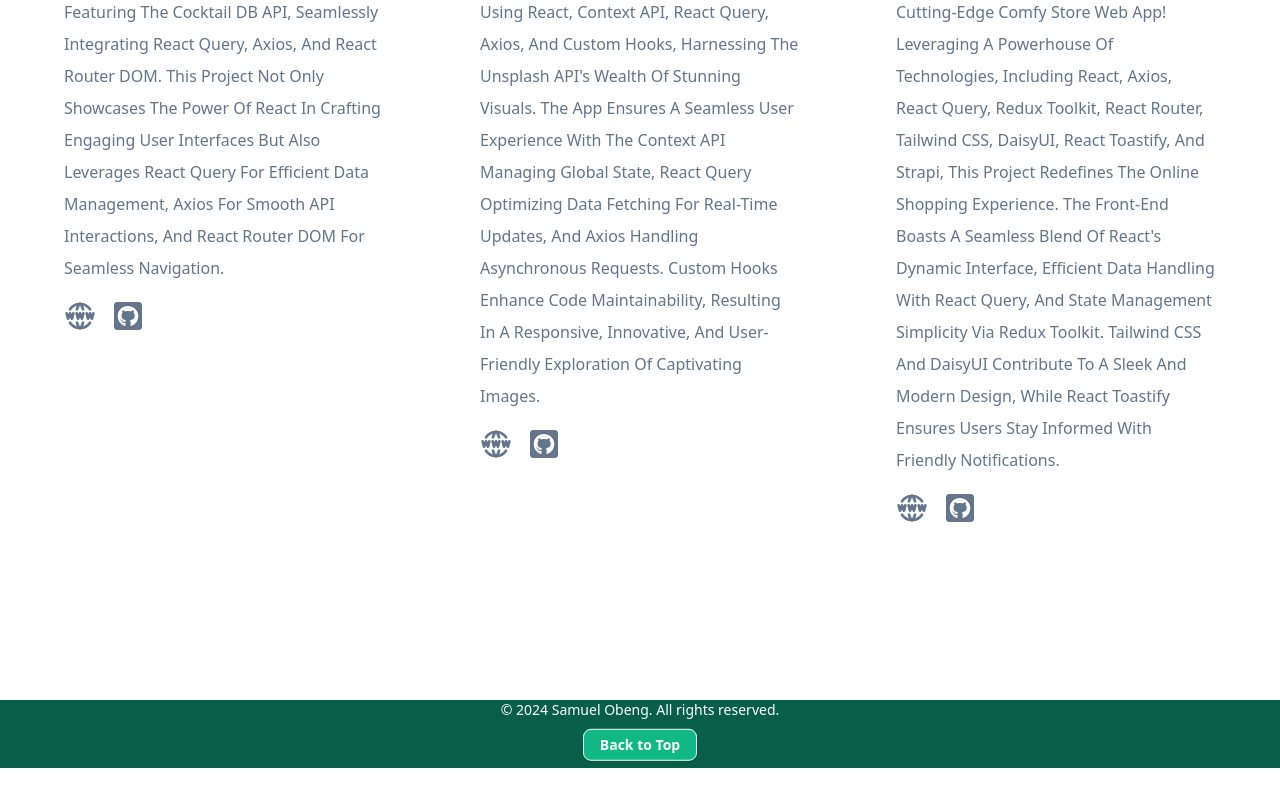
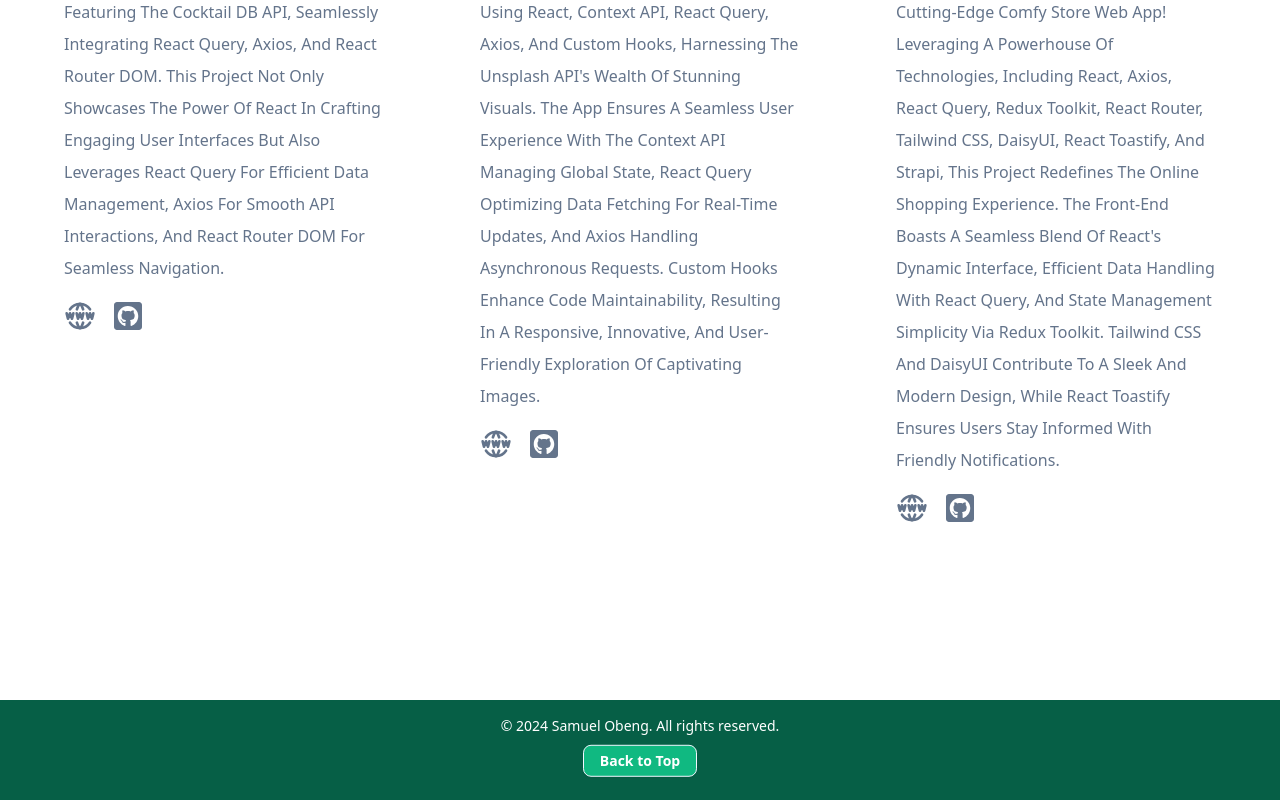
Before and after one commit to samobeng14Dev/dev-portfolio, a React (Vite) app: page / in a window 1280 px wide. Shown: the part 2763-3563 px from the top of the page. Before the commit the page ends 3531 px from the top, so only its background shows below. Built offline with nearby package versions, Linux system fonts and the light colour scheme.

Commit message:
fixed scrollToTop margin bottom

```diff
--- a/src/components/Footer.jsx
+++ b/src/components/Footer.jsx
@@ -1,3 +1,5 @@
+import NavLinks from "./NavLinks";
+
 const Footer = () => {
 	const currentYear = new Date().getFullYear();
 
@@ -6,7 +8,7 @@ const Footer = () => {
 	};
 
 	return (
-		<footer className='bg-emerald-800 text-white py-4x'>
+		<footer className='bg-emerald-800 text-white py-4'>
 			<div className='container mx-auto text-center'>
 				<p className='text-sm'>
 					&copy; {currentYear} Samuel Obeng. All rights reserved.
--- a/src/components/ScrollToTop.jsx
+++ b/src/components/ScrollToTop.jsx
@@ -26,7 +26,7 @@ const ScrollToTop = () => {
 
 	return (
 		<div
-			className={`fixed bottom-4 right-4 bg-emerald-500 text-white p-2 rounded-full cursor-pointer animate-bounce ${
+			className={`fixed bottom-0 right-4 bg-emerald-500 text-white p-2 rounded-full cursor-pointer animate-bounce ${
 				isVisible ? "visible" : "invisible"
 			}`}
 			onClick={scrollToTop}>
```
